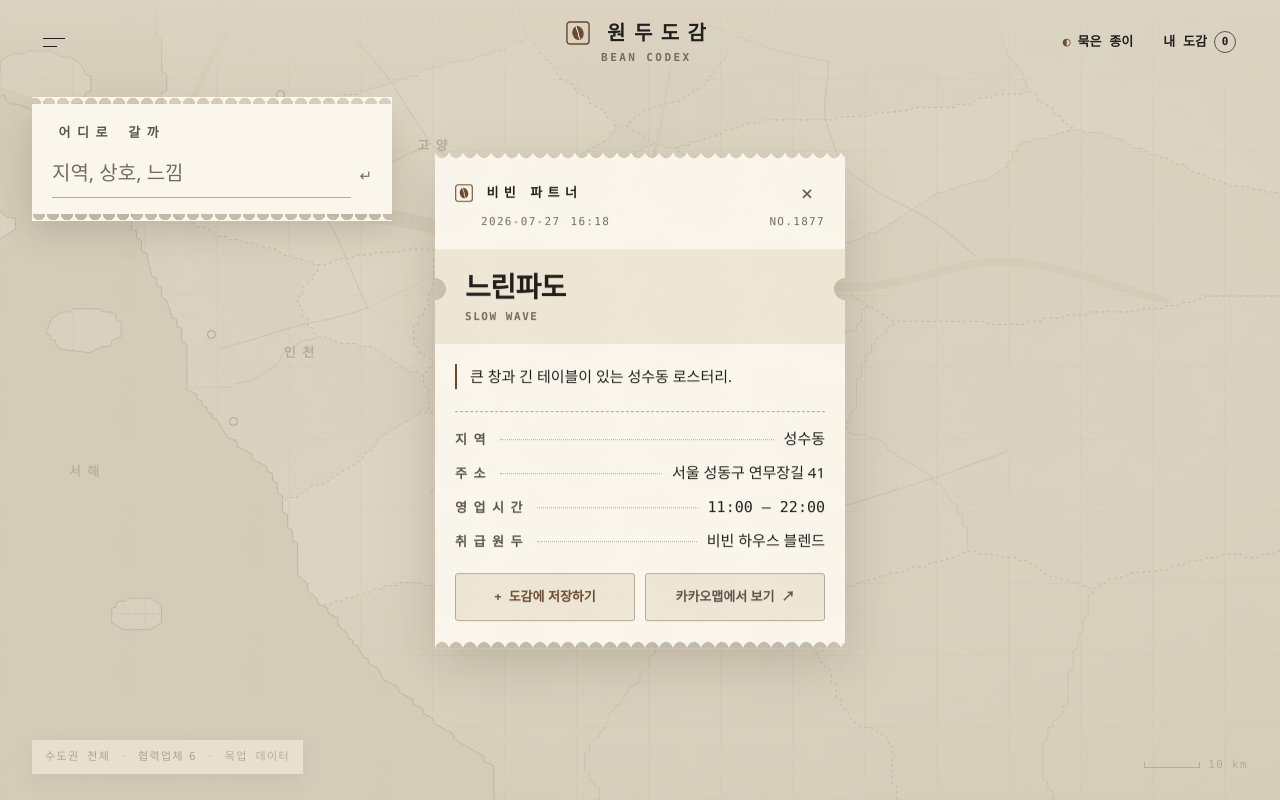
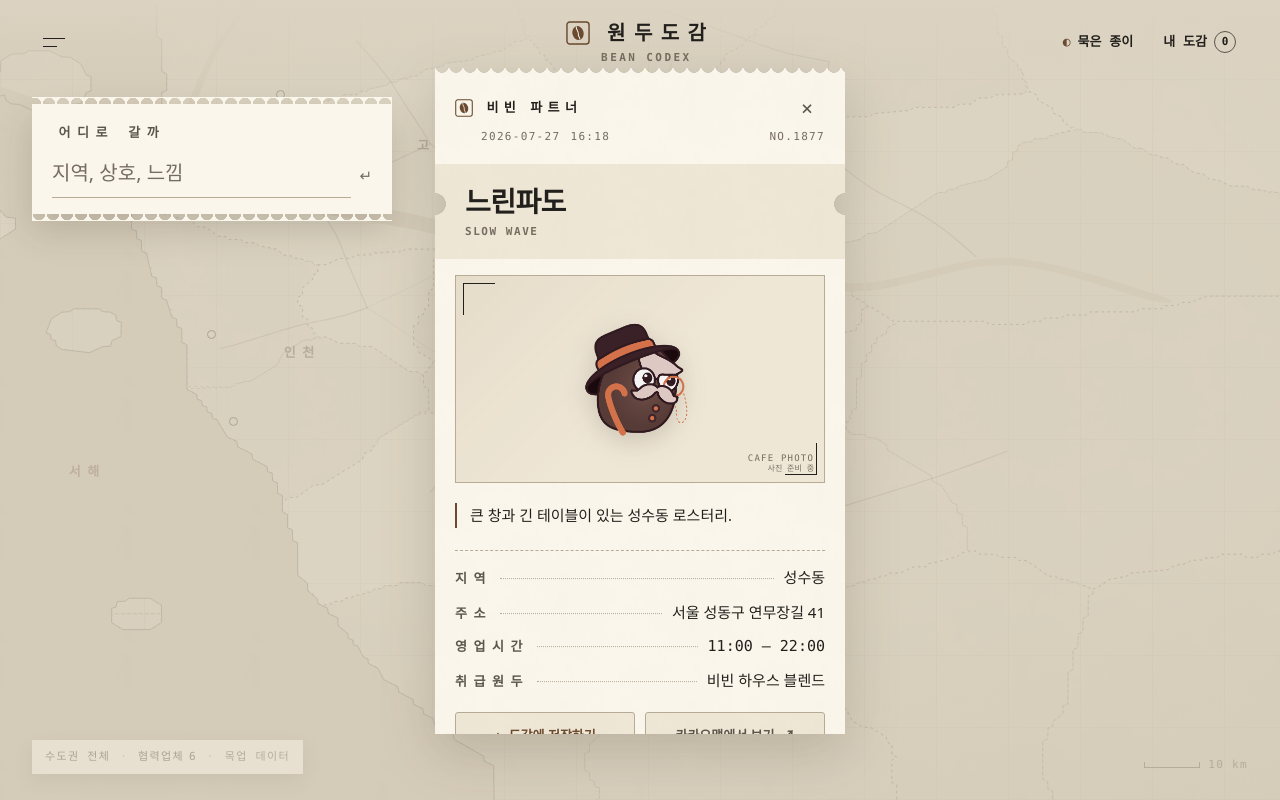
Before and after one commit to Hwari2929/WonduDogam, a Next.js app: page / in a window 1280 px wide. Built offline with nearby package versions, Linux system fonts and the light colour scheme.

Commit message:
Add cafe photo placeholder to receipts

```diff
--- a/app/components/Receipt.tsx
+++ b/app/components/Receipt.tsx
@@ -37,6 +37,10 @@ export function Receipt({
       </header>
       <p className="receipt__issue"><span>{dateLabel}<i aria-hidden="true">{timeLabel ?? "--:--"}</i></span><span className="receipt__serial">NO.{serial}</span></p>
       <div className="receipt__identity"><h1 className="receipt__name">{cafe.name}</h1><p className="romanized">{cafe.romanized}</p></div>
+      <figure className="receipt__photo">
+        <img src="/mascot/bibean-inspecting.png" alt="" />
+        <figcaption><span>CAFE PHOTO</span><small>사진 준비 중</small></figcaption>
+      </figure>
       <p className="intro">{confirmed ? cafe.intro : cafe.guess}</p>
       <div className="dashed-rule" />
       <dl className="receipt__specs">
--- a/app/globals.css
+++ b/app/globals.css
@@ -1653,6 +1653,42 @@ a:focus-visible,
   }
 }
 
+/* ── 카페 사진 자리 ── */
+.receipt__photo {
+  position: relative;
+  display: grid;
+  place-items: center;
+  aspect-ratio: 16 / 9;
+  margin: 16px 0 18px;
+  overflow: hidden;
+  border: 1px solid var(--rule);
+  background: linear-gradient(135deg, color-mix(in srgb, var(--bean) 7%, transparent), transparent 55%), var(--paper-edge);
+}
+.receipt__photo::before,
+.receipt__photo::after {
+  content: "";
+  position: absolute;
+  width: 32px;
+  height: 32px;
+  border-color: color-mix(in srgb, var(--ink-faint) 55%, transparent);
+  pointer-events: none;
+}
+.receipt__photo::before { inset: 7px auto auto 7px; border-top: 1px solid; border-left: 1px solid; }
+.receipt__photo::after { inset: auto 7px 7px auto; border-right: 1px solid; border-bottom: 1px solid; }
+.receipt__photo img { width: min(42%, 132px); height: auto; filter: drop-shadow(0 8px 12px var(--shadow)); }
+.receipt__photo figcaption {
+  position: absolute;
+  right: 10px;
+  bottom: 8px;
+  display: grid;
+  justify-items: end;
+  color: var(--ink-faint);
+  font-family: var(--font-mono);
+  line-height: 1.25;
+  letter-spacing: 0.08em;
+}
+.receipt__photo figcaption span { font-size: 9px; }
+.receipt__photo figcaption small { font-size: 8px; letter-spacing: 0; }
 /* ── 다중 도감 ── */
 .codex__collections {
   display: flex;
```
Also changed, not shown: 1 other file (tests, documents, lock files or other folders).
